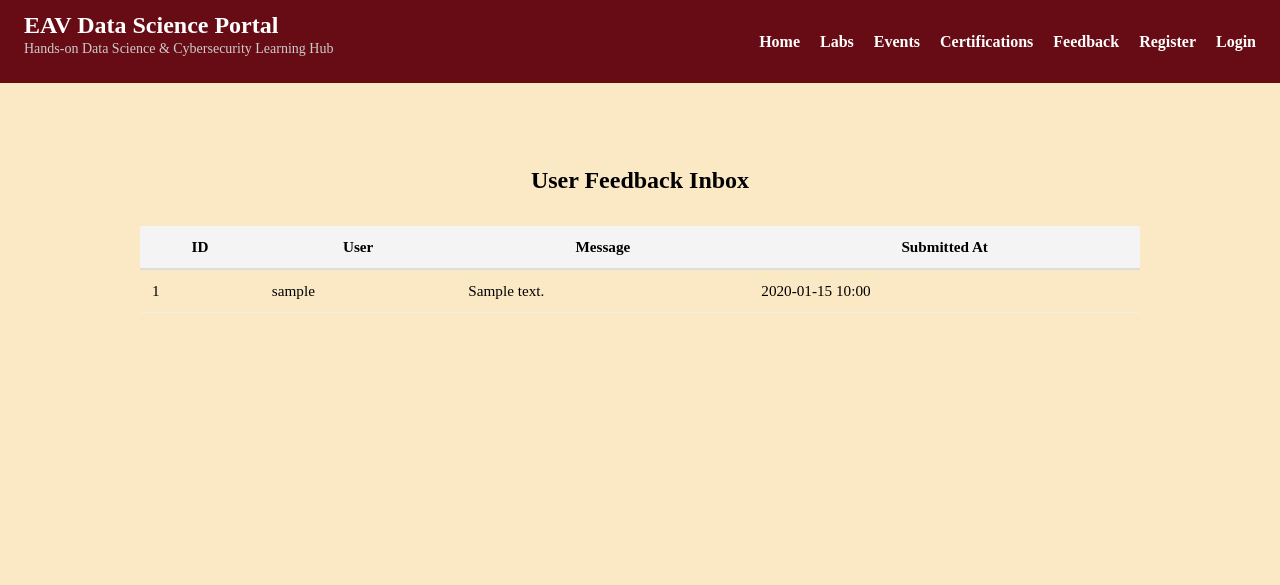
After one commit to Emilio-Vasquez/Students-Technical-Questions-App, a Flask app: template app/templates/admin/feedback_inbox.html in a window 1280 px wide. The commit adds this page. Shown: the top 585 px of the page. Run offline with Flask 3, Linux system fonts and the light colour scheme; the template is opened without the code that fills it: most values are stand-ins (such as "Sample title", 1, 10 or a date in 2020); some libraries are stand-ins or nearby versions.

Commit message:
added feedback inbox view for admins

```diff
--- a/app/feedback.py
+++ b/app/feedback.py
@@ -38,7 +38,7 @@ def handle_feedback(form, session):
             row = cursor.fetchone()
         conn.close()
         if row:
-            user_id = row[0]
+            user_id = row['id']
 
     conn = get_db_connection()
     with conn.cursor() as cursor:
--- a/app/login.py
+++ b/app/login.py
@@ -26,7 +26,7 @@ def handle_login(form):
 
     conn = get_db_connection()
     with conn.cursor() as cursor:
-        cursor.execute("SELECT password, role FROM users WHERE LOWER(username) = LOWER(%s)", (username,))
+        cursor.execute("SELECT password, role, email FROM users WHERE LOWER(username) = LOWER(%s)", (username,))
         result = cursor.fetchone()
 
         ## We have to start debugging what we actually got because its not allowing us to login
@@ -48,6 +48,7 @@ def handle_login(form):
         ## Password matches
         session['username'] = username
         session['role'] = result['role']
+        session['email'] = result['email']
         return True, f"Welcome back, {username}!"
     else:
         return False, "Invalid username or password."
--- /dev/null
+++ b/app/templates/admin/feedback_inbox.html
@@ -0,0 +1,36 @@
+{% extends "base.html" %}
+
+{% block title %}Feedback Inbox - Admin Dashboard{% endblock %}
+
+{% block content %}
+<div class="admin-container" style="max-width: 1000px; margin: 0 auto; padding: 2rem;">
+    <h2 style="text-align: center; margin-bottom: 2rem;">User Feedback Inbox</h2>
+
+    <div class="table-wrapper" style="overflow-x: auto;">
+        <table style="width: 100%; border-collapse: collapse; font-size: 0.95rem;">
+            <thead>
+                <tr style="background-color: #f4f4f4; border-bottom: 2px solid #ddd;">
+                    <th style="padding: 0.75rem;">ID</th>
+                    <th style="padding: 0.75rem;">User</th>
+                    <th style="padding: 0.75rem;">Message</th>
+                    <th style="padding: 0.75rem;">Submitted At</th>
+                </tr>
+            </thead>
+            <tbody>
+                {% for fb in feedback_list %}
+                <tr style="border-bottom: 1px solid #eee;">
+                    <td style="padding: 0.75rem;">{{ fb.id }}</td>
+                    <td style="padding: 0.75rem;">{{ fb.username }}</td>
+                    <td style="padding: 0.75rem;">{{ fb.message }}</td>
+                    <td style="padding: 0.75rem;">{{ fb.submitted_at.strftime('%Y-%m-%d %H:%M') }}</td>
+                </tr>
+                {% else %}
+                <tr>
+                    <td colspan="4" style="padding: 1rem; text-align: center; color: #888;">No feedback entries yet.</td>
+                </tr>
+                {% endfor %}
+            </tbody>
+        </table>
+    </div>
+</div>
+{% endblock %}
--- a/database/schema.sql
+++ b/database/schema.sql
@@ -20,6 +20,7 @@ CREATE TABLE IF NOT EXISTS users (
 CREATE TABLE IF NOT EXISTS feedback (
     id INT AUTO_INCREMENT PRIMARY KEY,
     user_id INT NULL,
+    name VARCHAR(255);
     email VARCHAR(255),
     category VARCHAR(100) DEFAULT 'general',
     feedback_text TEXT NOT NULL,
```
Also changed, not shown: app/admin/feedback.py (+31 -1 lines), app/templates/feedback.html (+17 -0 lines).
